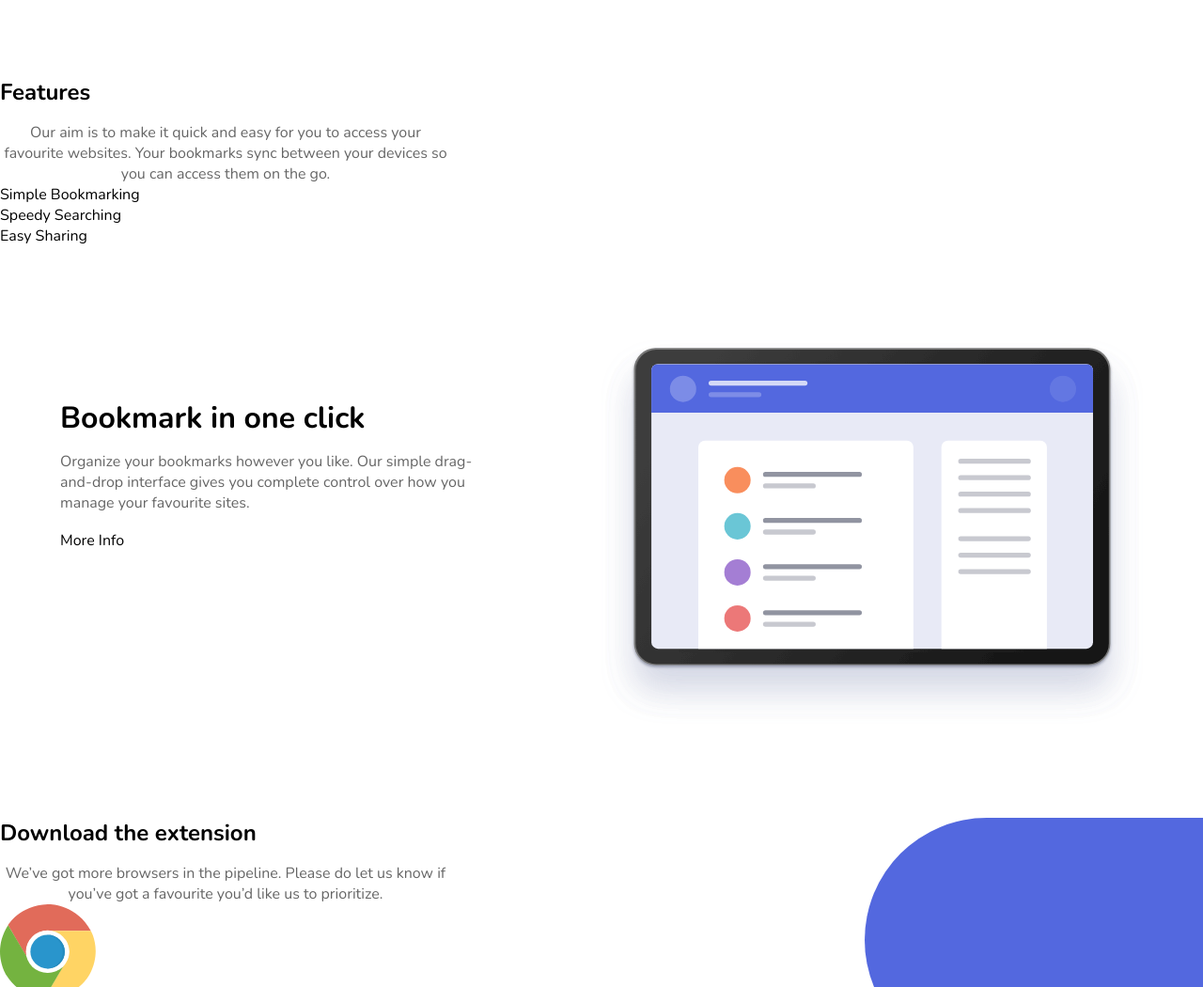
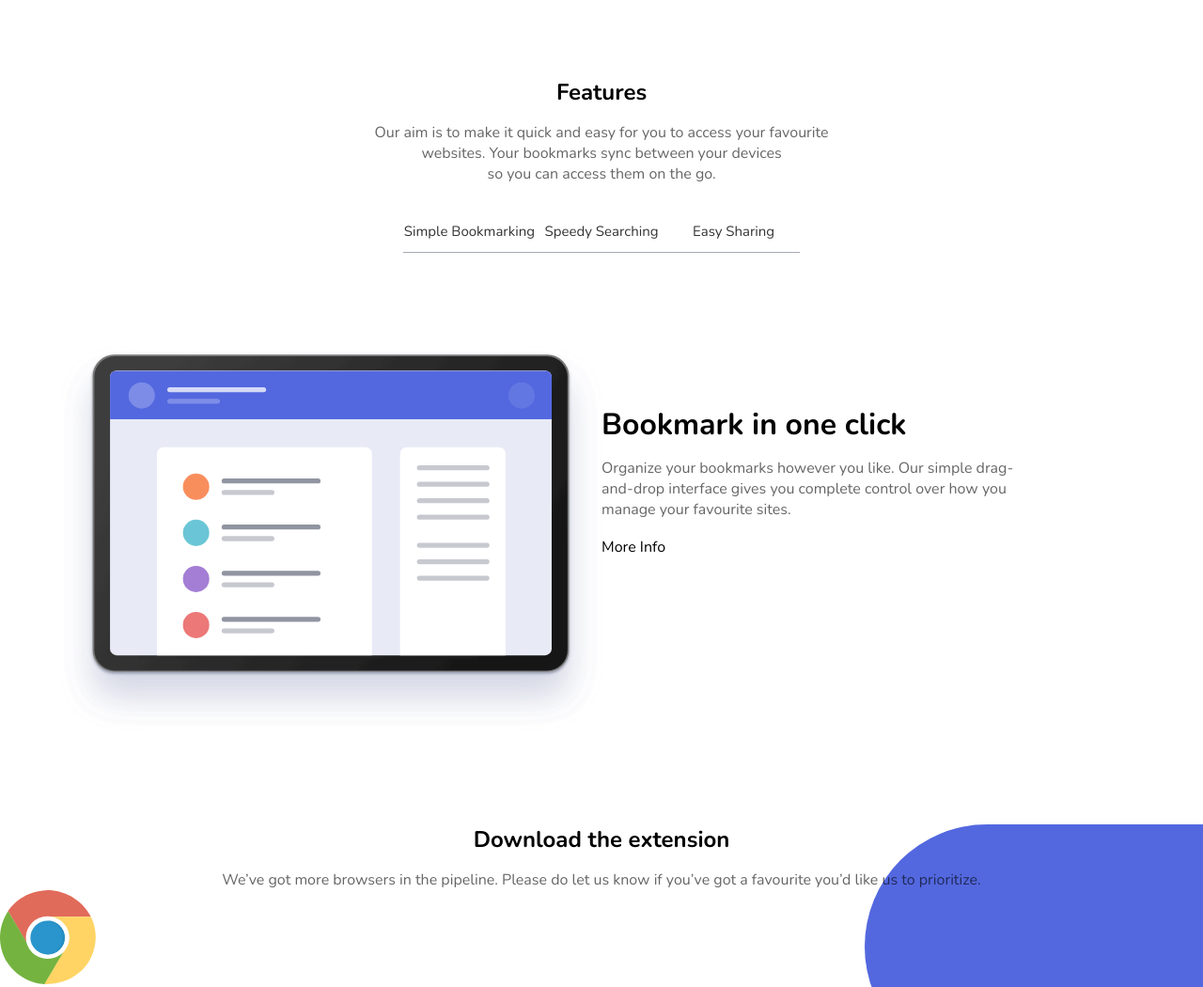
Before and after one commit to Ilesanmiea/bookmark-landing-page-master, a plain HTML site: page index.html in a window 1280 px wide. Shown: the part 568-1618 px from the top of the page at 94% size. Drawn offline with nearby package versions, Linux system fonts and the light colour scheme.

Commit message:
added new files

```diff
--- a/index.css
+++ b/index.css
@@ -150,16 +150,45 @@ main{
 
 }
 .features-sections{
+  /* display: flex; */
+  text-align: center;
 
 }
-.features-sections > h3{
+
+.features-sections  h3{
   font-size: 1em;
   margin-top: 1em;
   font-weight: 400;
   opacity: 0.6;
-  /* margin: 1.125em 6.25em; */
-  width: 30em;
+  justify-content: center;
   text-align: center;
-  /* display: flex;
-  justify-content: center; */
+
 }
+#feature-break-content{
+
+}
+
+.varieties-selection{
+  display: flex;
+  margin-top: 2.5em;
+  justify-content: center;
+  /* border-bottom: 2px solid var(--soft-red); */
+}
+
+.varieties-selection div{
+  /* m-right: 2em; */
+  padding-bottom: 0.8em;
+  border-bottom: 2px;
+  border-bottom: 1.5px solid var(--Grayish-Blue);
+  width: 9.375em;
+  opacity:0.8;
+  font-size:  0.9375em;
+}
+
+.two{
+  flex-direction: row-reverse;
+}
+
+.bgc-two{
+
+}
--- a/index.html
+++ b/index.html
@@ -53,7 +53,7 @@
       </nav>
 
       <!-- The hero-image-section -->
-      <div class="hero-image-section">
+      <div class="hero-image-section one">
         <div class="hero-image-content">
           <h1>A Simple Bookmark Manager</h1>
 
@@ -79,24 +79,27 @@
     <main>
       <!-- The features sections -->
       <section class="features-sections">
+        <div>
+
           <h2>Features</h2>
           <h3>
-          Our aim is to make it quick and easy for you to access your favourite
-          websites. Your bookmarks sync between your devices so you can access
+            Our aim is to make it quick and easy for you to access your favourite <br>
+            websites. Your bookmarks sync between your devices <br> so you can access
             them on the go.
           </h3>
-      </section>
           <!-- The varieties-selection -->
           <div class="varieties-selection">
             <div>Simple Bookmarking</div>
             <div>Speedy Searching</div>
             <div>Easy Sharing</div>
           </div>
+        </div>
+      </section>
 
       <!-- The third column after the feature selection features. I recopied from the hero-image sections because they shared the same patterns so
     I followed the resuable design patterns -->
 
-      <div class="hero-image-section">
+      <div class="hero-image-section two">
         <div class="hero-image-content">
           <h1>Bookmark in one click</h1>
 
@@ -119,11 +122,14 @@
       <div class="blue-background bgc-two"></div>
       <!-- I recopied the feature sections code following the reusable code methods -->
       <section class="features-sections">
+        <div>
           <h2>Download the extension</h2>
           <h3>
             We’ve got more browsers in the pipeline. Please do let us know if
             you’ve got a favourite you’d like us to prioritize.
           </h3>
+
+        </div>
       </section>
 
       <section>
```
Lines whose indentation alone changed are shown as unchanged.
